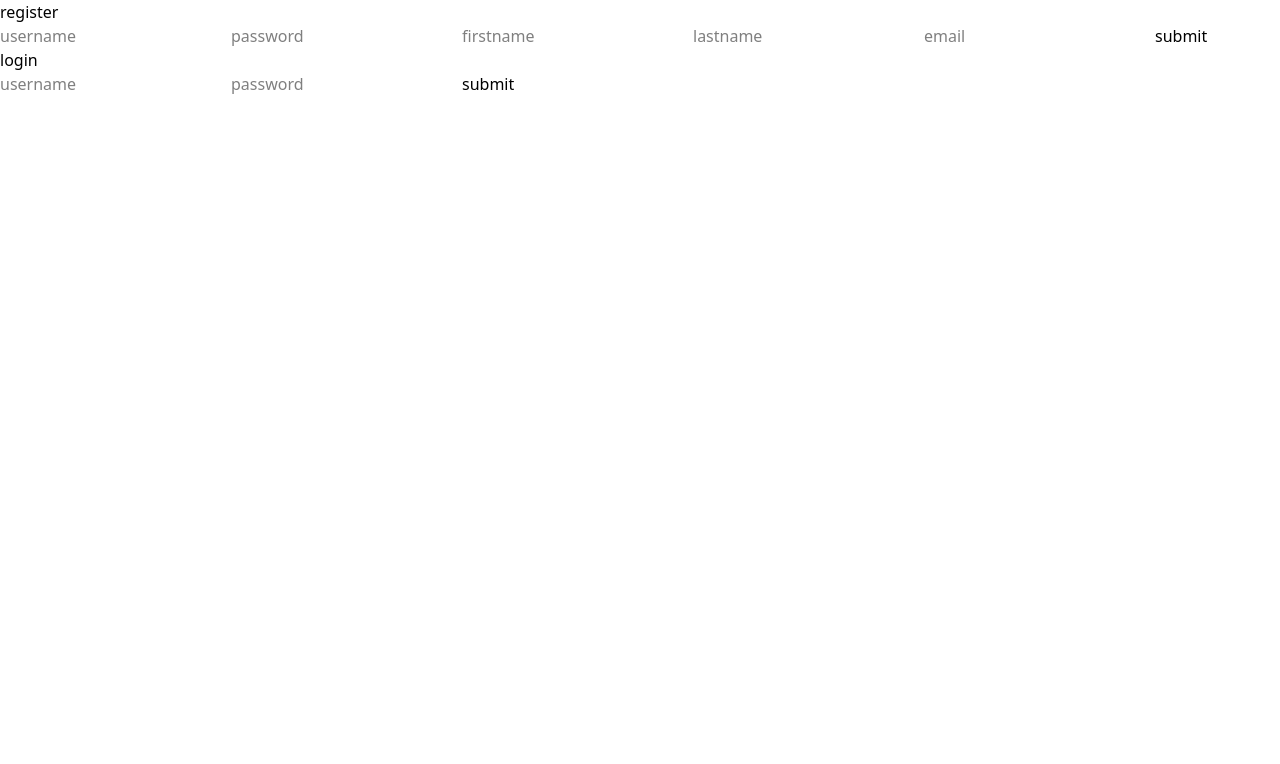
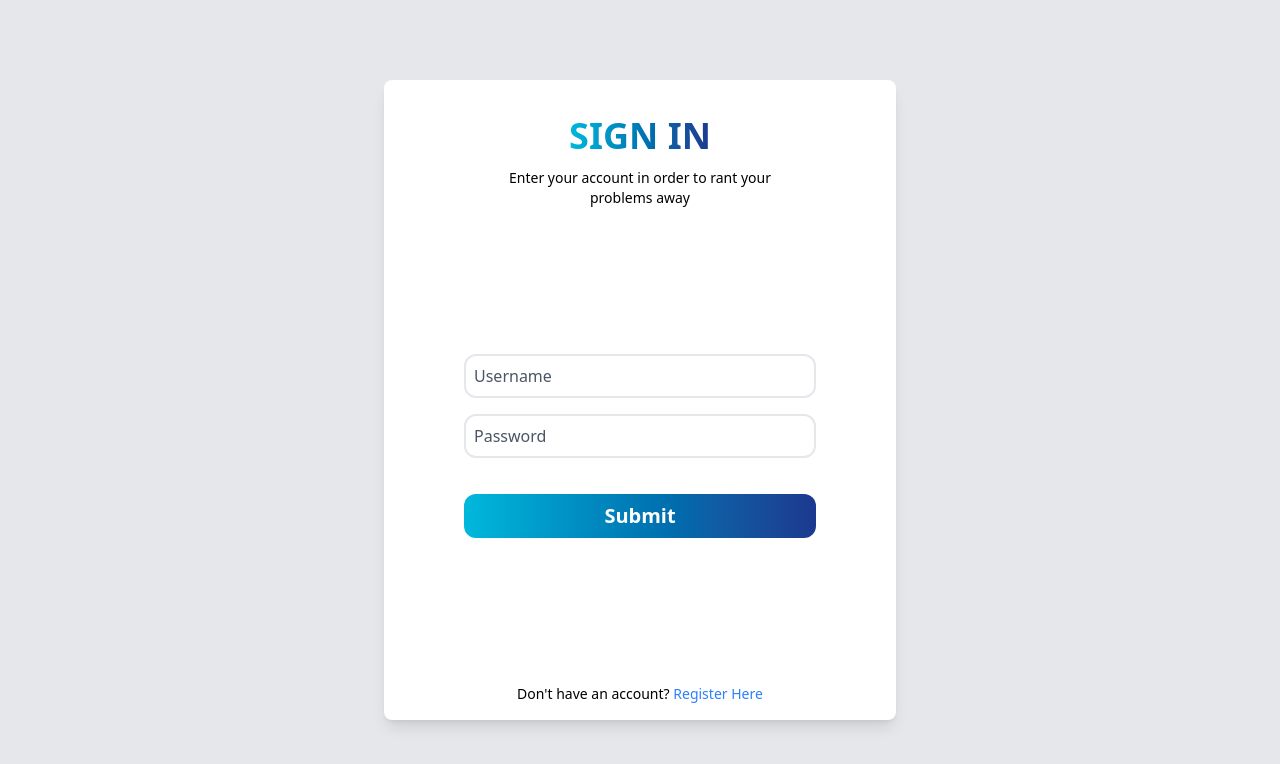
Before and after one commit to jerwinq19/Practice, a React app in the folder frontend/: page / in a window 1280 px wide. Shown: the top 764 px of the page. Built offline with nearby package versions, Linux system fonts and the light colour scheme; the HTML template or start-up script is replaced by a standard one.

Commit message:
Login Done (yun palang, sorry po)

```diff
--- a/frontend/src/App.jsx
+++ b/frontend/src/App.jsx
@@ -2,13 +2,10 @@ import './App.css'
 import Example from './components/register'
 import Login from './components/login'
 
-function App() {
+const App = () => {
+  return (
+    <div className='flex flex-col justify-center items-center w-screen h-screen bg-gray-200 font-[Inter ]'>
 
-  return (
-    <div>
-      <h1>register</h1>
-      <Example />
-      <h1>login</h1>
       <Login />
     </div>
   )
--- a/frontend/src/components/login.jsx
+++ b/frontend/src/components/login.jsx
@@ -1,37 +1,72 @@
 import axios from "axios";
-import { useState, useEffect } from "react";
+import { useForm } from "react-hook-form";
 
 const Login = () => {
+  const {
+    register,
+    handleSubmit,
+    formState: { errors, isSubmitting },
+  } = useForm();
 
-    const [username, setUsername] = useState('')
-    const [password, setPassword] = useState('')
+  const formSubmit = async (data) => {
+        try {
+            const response = await axios.post('http://127.0.0.1:8000/api/login/', data)
+        if (response.status === 200) {
+            console.log(response.data)
+            console.log("it work")
+        }
+        } catch (error) {
+            console.log(error)
+        }
+  };
 
-    const LoginHandler = (e) => {
-        e.preventDefault()
-        const data = {
-            "username": username,
-            "password": password
-        }
+  return (
+    <div className="flex flex-col items-center justify-between w-4/5 md:w-3/5 lg:w-2/5 h-4/5 bg-white rounded-lg p-4 lg:px-20 shadow-lg">
+      <div className="flex flex-col items-center">
+        <h1 className="font-bold text-4xl mb-3 mt-5 bg-linear-to-r from-cyan-500 to-blue-900 text-transparent bg-clip-text">
+          SIGN IN
+        </h1>
+        <p className="text-center text-sm mx-10">
+          Enter your account in order to rant your problems away
+        </p>
+      </div>
 
-        axios.post('http://127.0.0.1:8000/api/login/', data)
-            .then(res => {
-                console.log(res.data)
-                console.log("it work")
-            })
-            .catch((error) => {
-                console.log(error)
-            })
-    }
+      <form
+        onSubmit={handleSubmit(formSubmit)} className="w-full flex flex-col gap-2">
 
-    return (
-        <div>
-            <form onSubmit={LoginHandler}>
-                <input type="text" placeholder="username" value={username} onChange={(e) => setUsername(e.target.value)}/>
-                <input type="password" placeholder="password" value={password} onChange={(e) => setPassword(e.target.value)}/>
-                <button>submit</button>
-            </form>
-        </div>
-    )
-}
+        <input
+          className=" w-5/5 py-2 px-2 border-2 border-gray-200 rounded-xl placeholder:text-gray-600 focus:border-cyan-600"
 
-export default Login
+          type="text"
+          placeholder="Username"
+          {...register("username", {required: "This is required",})}
+        />
+        <p className="text-red-600 text-xs m-0">{errors.username?.message}</p>
+
+        <input
+          className=" w-5/5 py-2 px-2 border-2 border-gray-200 rounded-xl placeholder:text-gray-600"
+
+          type="password"
+          placeholder="Password"
+          {...register("password", {required: "This is required",})}
+        />
+        <p className="text-red-600 text-xs">{errors.password?.message}</p>
+
+
+        <button
+          disabled={isSubmitting}
+          className="w-5/5 self-center mt-5 text-white py-2 rounded-xl bg-linear-to-r from-cyan-500 to-blue-900 disabled:bg-gray-400 font-bold text-xl"
+        >
+          {isSubmitting ? "Loading..." : "Submit"}
+        </button>
+      </form>
+
+      <h1 className="text-sm">
+        Don't have an account?{" "}
+        <span className="text-blue-500">Register Here</span>
+      </h1>
+    </div>
+  );
+};
+
+export default Login;
```
